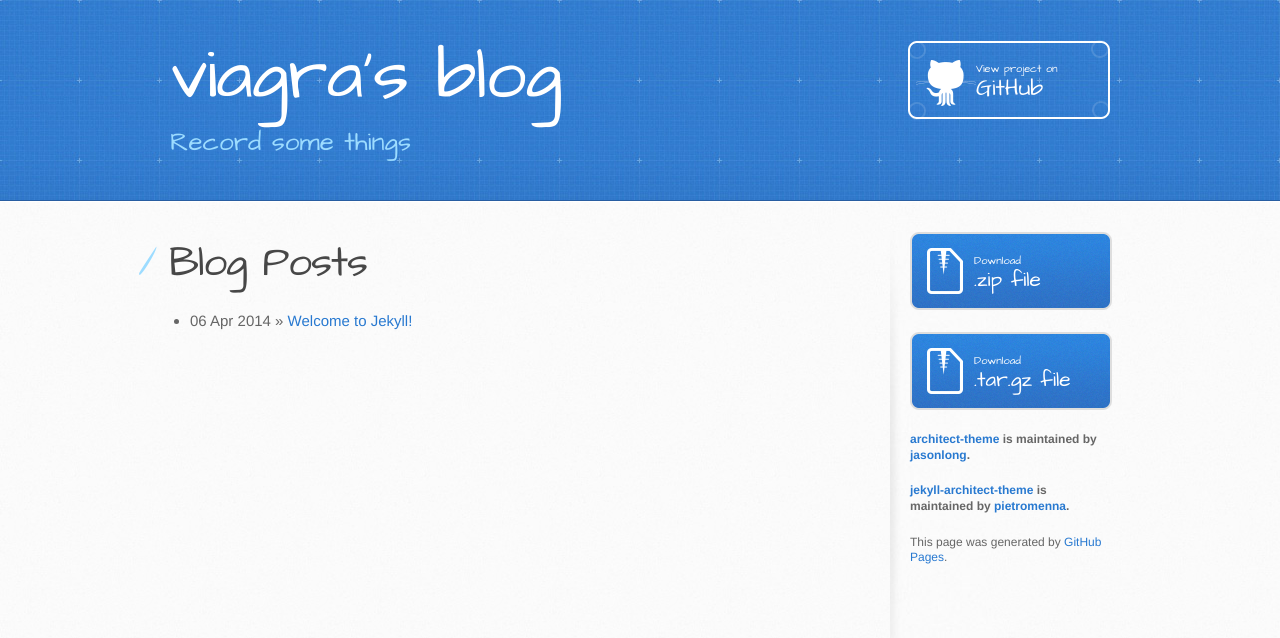
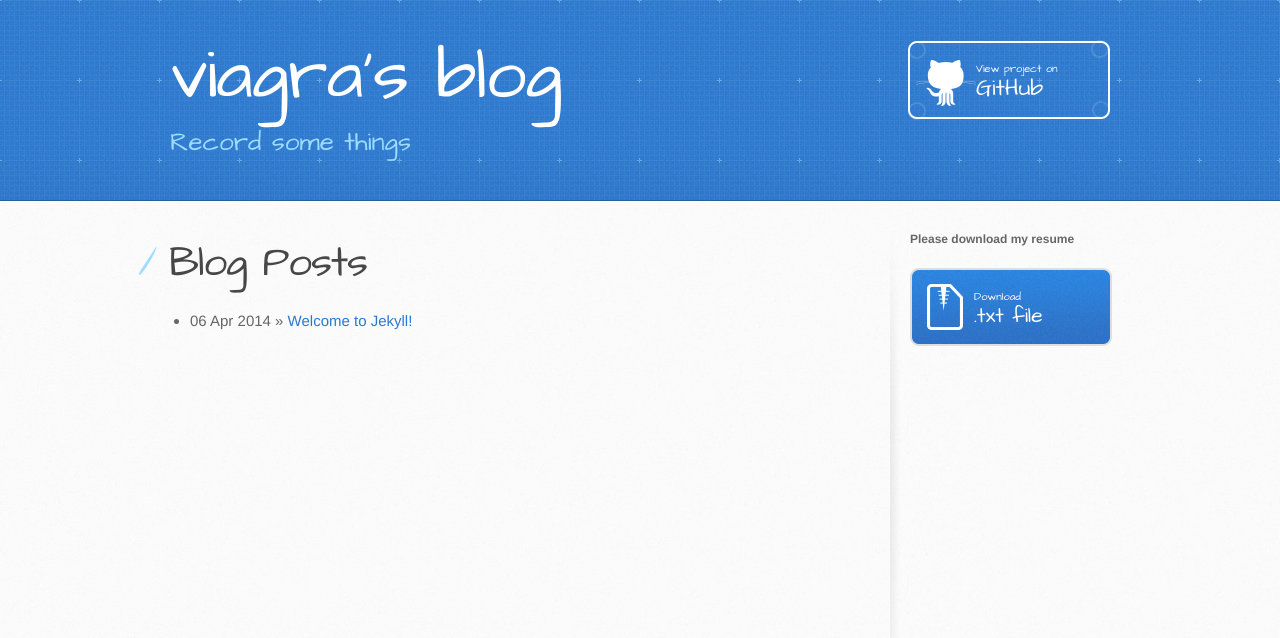
Before and after one commit to shaomingwei/blog, a Jekyll site: the page built from index.html, in a window 1280 px wide. Shown: the top 638 px of the page. Built offline with Jekyll 4.4.1, drawn with Linux system fonts in a browser that asks for light colours.

Commit message:
first commit

```diff
--- a/_layouts/default.html
+++ b/_layouts/default.html
@@ -33,21 +33,13 @@
 
         </section>
 
-        <aside id="sidebar">
-          <a href="https://github.com/pietromenna/jekyll-architect-theme/archive/master.zip" class="button">
+        <aside id="sidebar" class="inner">
+          <p class="repo-owner">Please download my resume</p>
+          <a href="" class="button">
             <small>Download</small>
-            .zip file
-          </a>
-          <a href="https://github.com/pietromenna/jekyll-architect-theme/archive/master.tar.gz" class="button">
-            <small>Download</small>
-            .tar.gz file
+            .txt file
           </a>
 
-          <p class="repo-owner"><a href="https://github.com/jasonlong/architect-theme">architect-theme</a> is maintained by <a href="https://github.com/jasonlong">jasonlong</a>.</p>
-
-          <p class="repo-owner"><a href="https://github.com/pietromenna/jekyll-architect-theme">jekyll-architect-theme</a> is maintained by <a href="https://github.com/pietromenna">pietromenna</a>.</p>
-
-          <p>This page was generated by <a href="https://pages.github.com">GitHub Pages</a>.</p>
         </aside>
       </div>
     </div>
```
